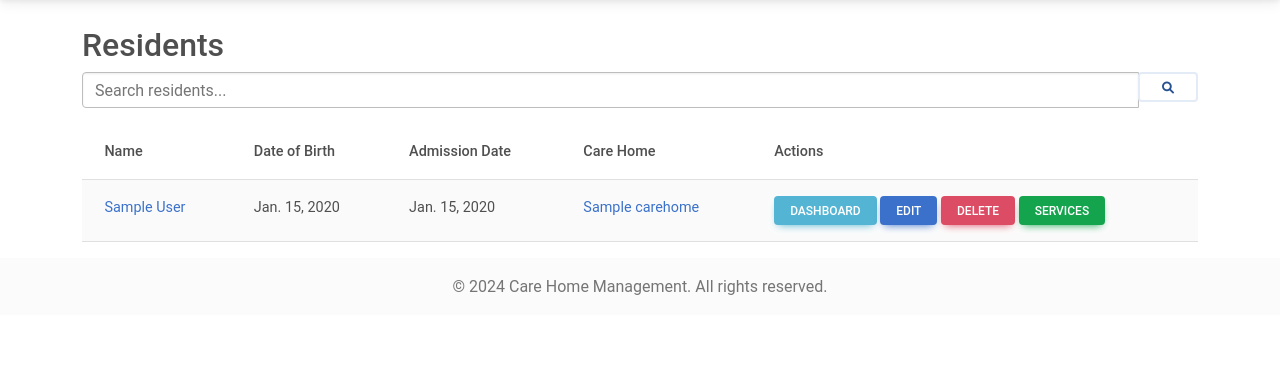
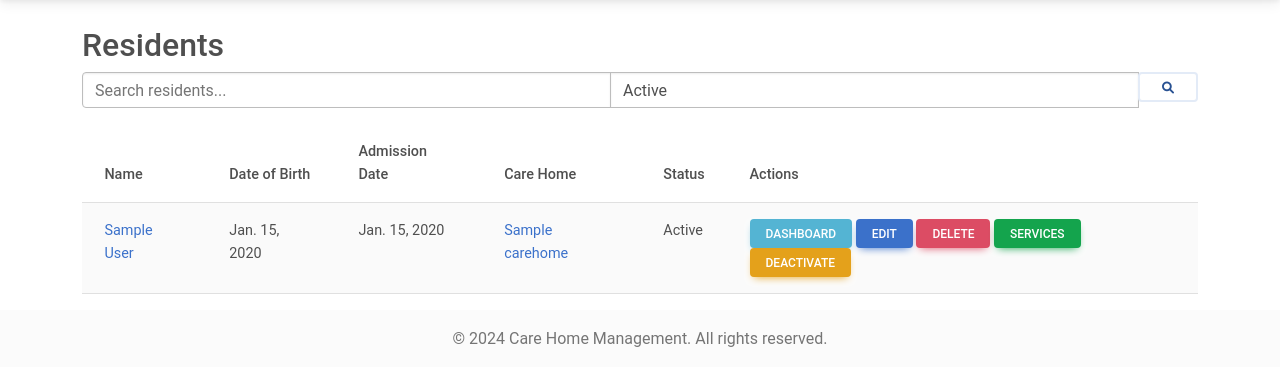
Before and after one commit to Sekinal/updated_scheduling_system, a Django app: page /residents/ in a window 1280 px wide. Shown: the part 58-444 px from the top of the page. Run offline with Django 5.2, Linux system fonts and the light colour scheme; tables that the repository leaves empty hold one stand-in row (values such as "Sample post"); some libraries are stand-ins or nearby versions.

Commit message:
Finished basic filtering for residents active and inactive

```diff
--- a/aged_care_scheduling/templates/resident/resident_list.html
+++ b/aged_care_scheduling/templates/resident/resident_list.html
@@ -9,6 +9,11 @@
     <form method="get" class="mb-3">
         <div class="input-group">
             <input type="text" name="search" class="form-control" placeholder="Search residents..." value="{{ search_query }}">
+            <select name="status" class="form-control">
+                <option value="active" {% if status_filter == 'active' %}selected{% endif %}>Active</option>
+                <option value="inactive" {% if status_filter == 'inactive' %}selected{% endif %}>Inactive</option>
+                <option value="all" {% if status_filter == 'all' %}selected{% endif %}>All</option>
+            </select>
             <div class="input-group-append">
                 <button class="btn btn-outline-secondary" type="submit">
                     <i class="fas fa-search"></i>
@@ -25,6 +30,7 @@
                     <th>Date of Birth</th>
                     <th>Admission Date</th>
                     <th>Care Home</th>
+                    <th>Status</th>
                     <th>Actions</th>
                 </tr>
             </thead>
@@ -35,11 +41,17 @@
                         <td>{{ resident.date_of_birth }}</td>
                         <td>{{ resident.admission_date }}</td>
                         <td><a href="{% url 'care_homes:home_detail' resident.care_home.pk %}">{{ resident.care_home.name }}</a></td>
+                        <td>{% if resident.is_active %}Active{% else %}Inactive{% endif %}</td>
                         <td>
                             <a href="{% url 'residents:resident_dashboard' resident.pk %}" class="btn btn-sm btn-info">Dashboard</a>
                             <a href="{% url 'residents:resident_update' resident.pk %}" class="btn btn-sm btn-primary">Edit</a>
                             <a href="{% url 'residents:resident_delete' resident.pk %}" class="btn btn-sm btn-danger">Delete</a>
                             <a href="{% url 'residents:resident_service_list' resident.pk %}" class="btn btn-sm btn-success">Services</a>
+                            {% if resident.is_active %}
+                                <a href="{% url 'residents:resident_deactivate' resident.pk %}" class="btn btn-sm btn-warning">Deactivate</a>
+                            {% else %}
+                                <a href="{% url 'residents:resident_activate' resident.pk %}" class="btn btn-sm btn-warning">Activate</a>
+                            {% endif %}
                         </td>
                     </tr>
                 {% endfor %}
@@ -50,19 +62,27 @@
             <nav>
                 <ul class="pagination">
                     {% if residents.has_previous %}
-                        <li class="page-item"><a class="page-link" href="?page={{ residents.previous_page_number }}&search={{ search_query }}">Previous</a></li>
+                        <li class="page-item">
+                            <a class="page-link" href="?page={{ residents.previous_page_number }}&search={{ search_query }}&status={{ status_filter }}">Previous</a>
+                        </li>
                     {% endif %}
 
                     {% for i in residents.paginator.page_range %}
                         {% if residents.number == i %}
-                            <li class="page-item active"><span class="page-link">{{ i }}</span></li>
+                            <li class="page-item active">
+                                <span class="page-link">{{ i }} <span class="sr-only">(current)</span></span>
+                            </li>
                         {% else %}
-                            <li class="page-item"><a class="page-link" href="?page={{ i }}&search={{ search_query }}">{{ i }}</a></li>
+                            <li class="page-item">
+                                <a class="page-link" href="?page={{ i }}&search={{ search_query }}&status={{ status_filter }}">{{ i }}</a>
+                            </li>
                         {% endif %}
                     {% endfor %}
 
                     {% if residents.has_next %}
-                        <li class="page-item"><a class="page-link" href="?page={{ residents.next_page_number }}&search={{ search_query }}">Next</a></li>
+                        <li class="page-item">
+                            <a class="page-link" href="?page={{ residents.next_page_number }}&search={{ search_query }}&status={{ status_filter }}">Next</a>
+                        </li>
                     {% endif %}
                 </ul>
             </nav>
```
Also changed, not shown: aged_care_scheduling/homes/views.py (+10 -0 lines), aged_care_scheduling/templates/care_homes/home_detail.html (+17 -5 lines).
